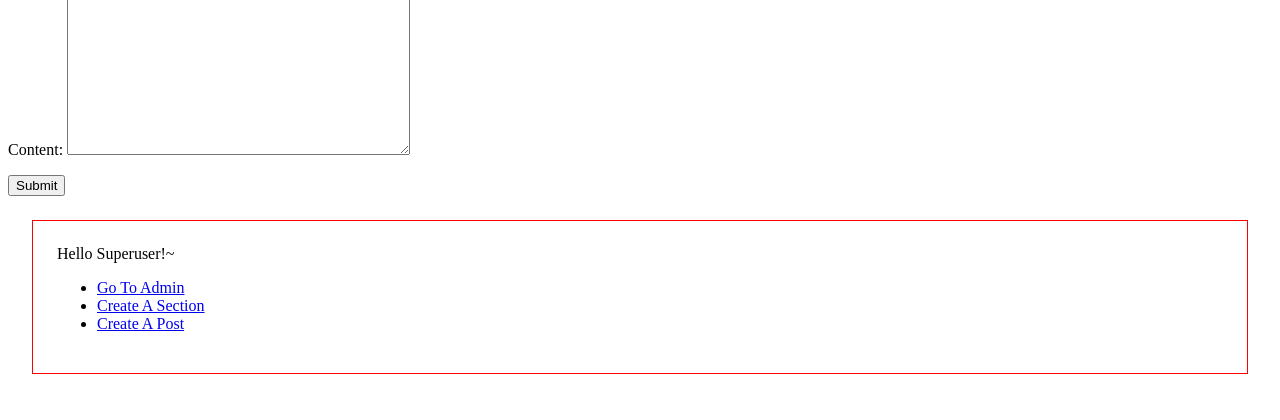
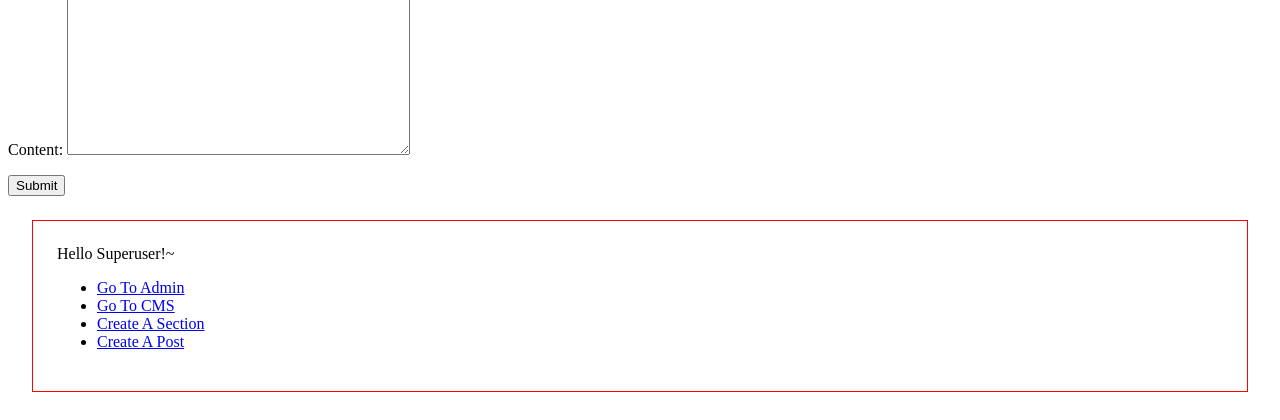
Before and after one commit to Dotrar/Kookaburra, a Django app: template kookaburra/templates/kookaburra/post.html in a window 1280 px wide. Shown: the part 380-800 px from the top of the page. Run offline with Django 3.2, Linux system fonts and the light colour scheme; the template is opened without the code that fills it: values that come from a table or form of the project are taken from there, others are empty; the visitor is signed in with stand-in values (Sample User, id 1).

Commit message:
Link to CMS

```diff
--- a/kookaburra/templates/kookaburra/bits/superuser.html
+++ b/kookaburra/templates/kookaburra/bits/superuser.html
@@ -3,6 +3,7 @@
     Hello Superuser!~
     <ul>
         <li> <a href='/admin/'> Go To Admin </a> </li>
+        <li> <a href='/cms/'> Go To CMS </a> </li>
         <li> <a href='{% url "new-section-view" %}'>Create A Section</a></li>
         <li> <a href='{% url "new-post-view" %}'>Create A Post</a></li>
     </ul>
```
